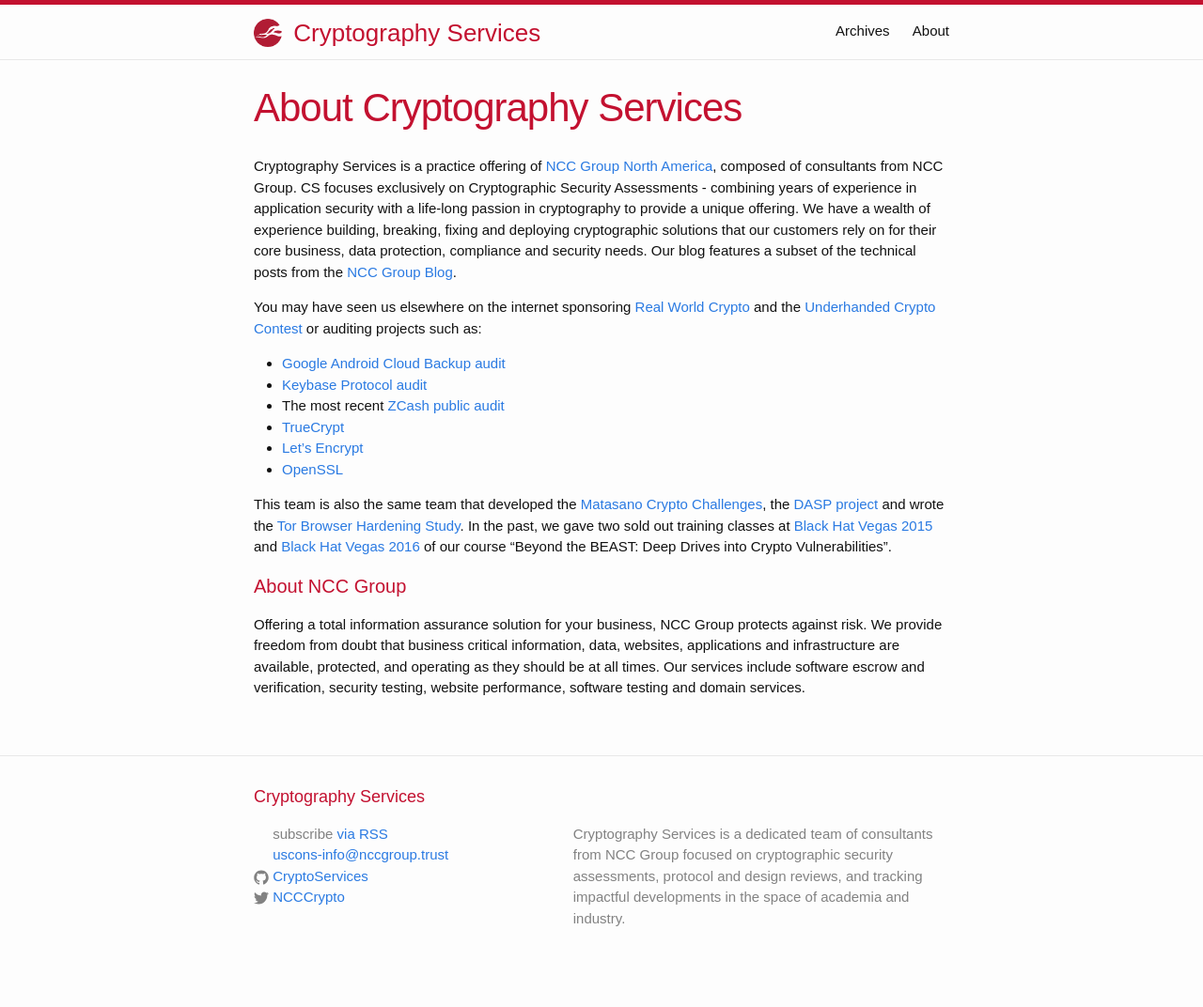
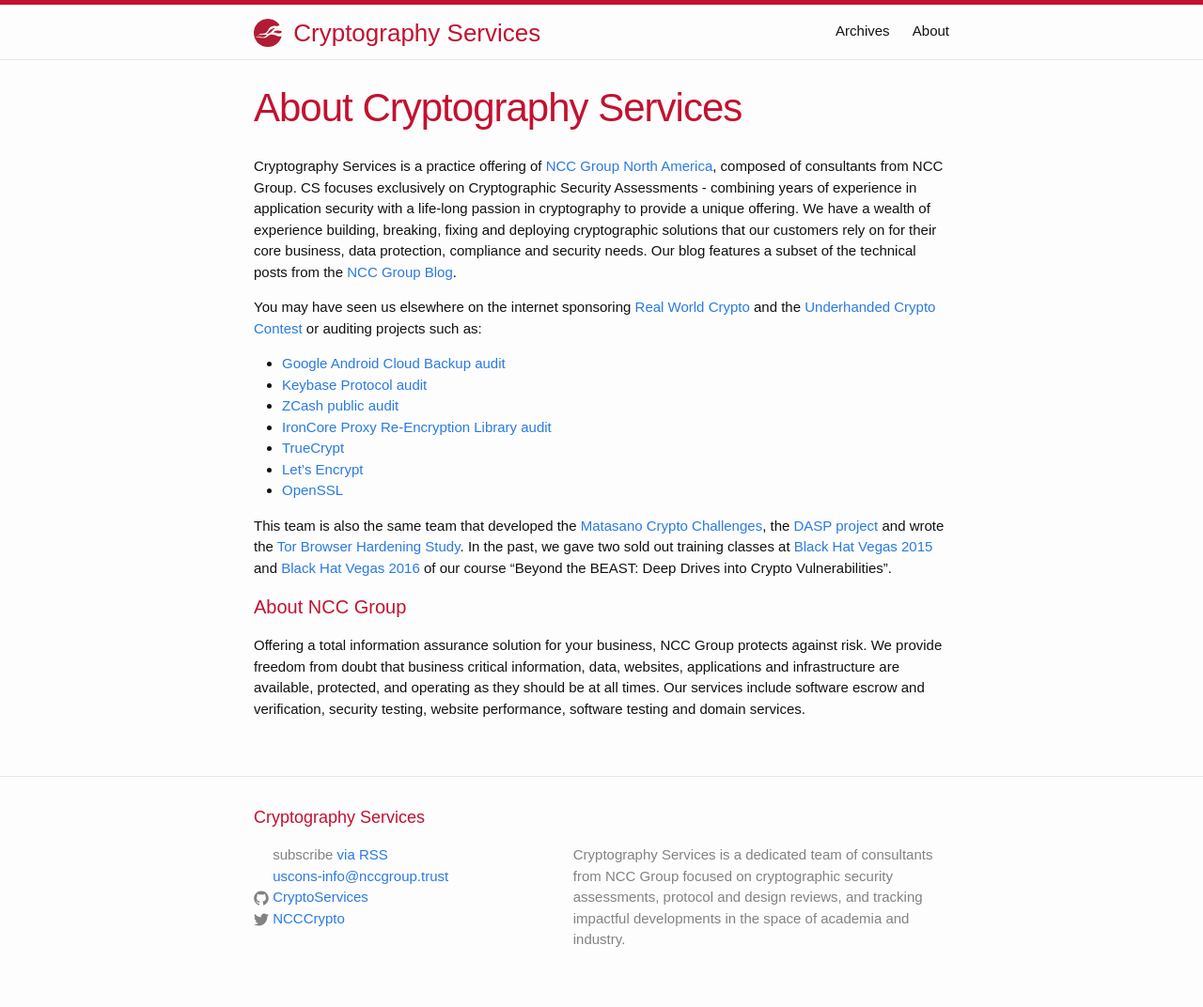
Before and after one commit to CryptoServices/cryptoservices.github.io, a Jekyll site: the page built from about.md, in a window 1280 px wide. Shown: the whole page at 94% size. Built offline with Jekyll 4.4.1, drawn with Linux system fonts in a browser that asks for light colours; before the commit the page ends 1049 px from its top, so only the background shows below that.

Commit message:
IronCore

```diff
--- a/about.md
+++ b/about.md
@@ -10,7 +10,8 @@
 
 * [Google Android Cloud Backup audit](https://www.nccgroup.trust/us/our-research/android-cloud-backuprestore/)
 * [Keybase Protocol audit](https://www.nccgroup.trust/us/our-research/keybase-protocol-security-review/)
-* The most recent [ZCash public audit](https://www.nccgroup.trust/us/our-research/zcash-overwinter-consensus-and-sapling-cryptography-review)
+* [ZCash public audit](https://www.nccgroup.trust/us/our-research/zcash-overwinter-consensus-and-sapling-cryptography-review)
+* [IronCore Proxy Re-Encryption Library audit](https://www.nccgroup.trust/us/our-research/proxy-re-encryption-protocol-ironcore-public-report/)
 * [TrueCrypt](http://blog.cryptographyengineering.com/2015/04/truecrypt-report.html)
 * [Let's Encrypt](https://letsencrypt.org/2015/04/14/ncc-group-audit.html)
 * [OpenSSL](http://www.darkreading.com/openssl-to-undergo-major-audit/d/d-id/1319392)
```
